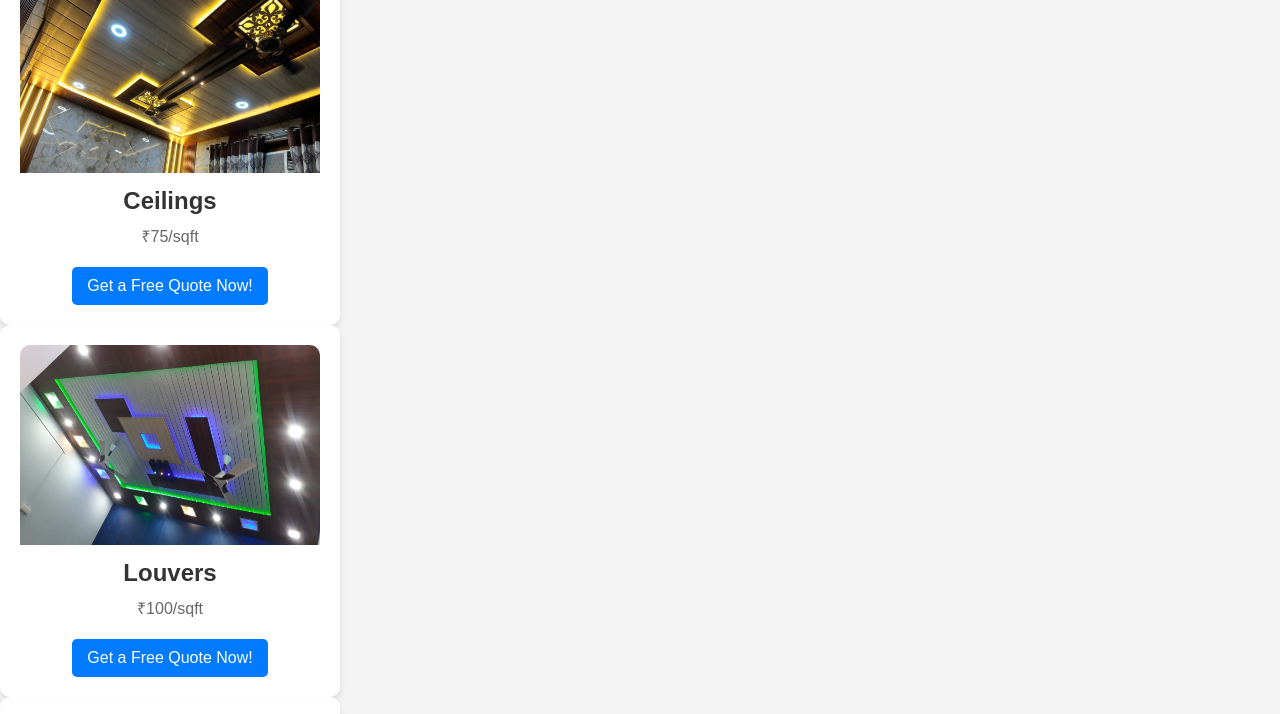
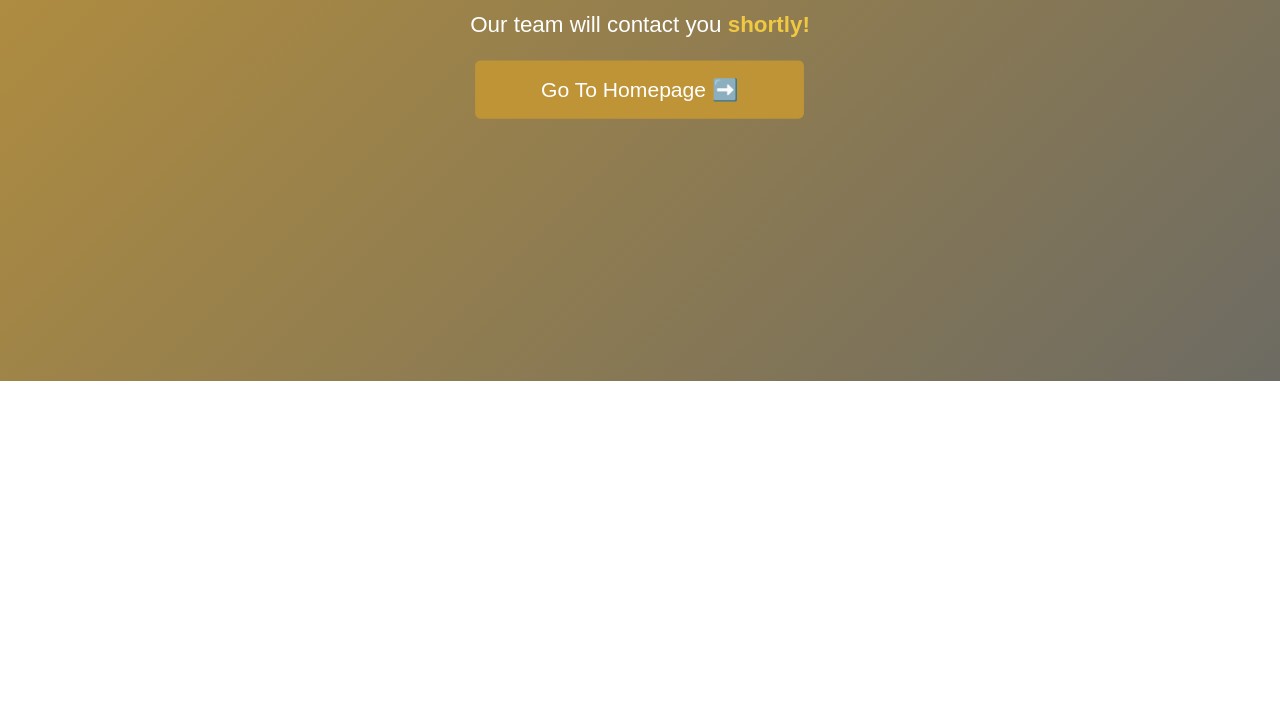
Before and after one commit to Sakshibhatia06/lavishlayerslp2, a plain HTML site: page ex.html in a window 1280 px wide. Shown: the part 419-1133 px from the top of the page. After the commit the page ends 800 px from the top, so only its background shows below. Drawn offline with Linux system fonts and the light colour scheme.

Commit message:
Update ex.html

```diff
--- a/ex.html
+++ b/ex.html
@@ -3,102 +3,87 @@
 <head>
     <meta charset="UTF-8">
     <meta name="viewport" content="width=device-width, initial-scale=1.0">
-    <title>Flexbox Cards with Animation</title>
+    <title>Thank You | lavishhlayers</title>
     <style>
         body {
             font-family: Arial, sans-serif;
             margin: 0;
             padding: 0;
-            background-color: #f4f4f4;
+            display: flex;
+            justify-content: center;
+            align-items: center;
+            height: 100vh;
+            background: linear-gradient(135deg, #bf9437, #6d6b63);
+            color: #fff;
+            text-align: center;
         }
-        .container1 {
-            display: flex;
-            flex-wrap: wrap;
-            gap: 20px;
-            justify-content: center;
+
+        .container {
             padding: 20px;
+            max-width: 800px;
         }
-        .card {
-            background: #fff;
-            border-radius: 10px;
-            box-shadow: 0 4px 6px rgba(0, 0, 0, 0.1);
-            padding: 20px;
-            width: 300px;
-            text-align: center;
-            transition: transform 0.3s, box-shadow 0.3s;
+
+        h1 {
+            font-size: 2.9rem;
+            margin-bottom: 10px;
+            animation: fadeIn 2s;
         }
-        .card:hover {
-            transform: translateY(-10px);
-            box-shadow: 0 6px 12px rgba(0, 0, 0, 0.2);
+
+        p {
+            font-size: 1.4rem;
+            line-height: 1.6;
+            margin-bottom: 20px;
+            animation: fadeIn 2.5s;
         }
-        .card img {
-            width: 100%;
-            height: 200px;
-            border-radius: 10px 10px 0 0;
-        }
-        .card h3 {
-            margin: 10px 0 0;
-            font-size: 1.5rem;
-            color: #333;
-        }
-        .card p {
-            font-size: 1rem;
-            color: #666;
-            margin: 10px 0 20px;
-        }
-        .card button {
-            background-color: #007BFF;
-            color: white;
+
+        .join-button {
+            display: inline-block;
+            padding: 15px 60px;
+            font-size: 1.2rem;
+            color: #fff;
+            background: #bf9437;;
             border: none;
             border-radius: 5px;
-            padding: 10px 15px;
+            text-decoration: none;
             cursor: pointer;
-            font-size: 1rem;
-            transition: background-color 0.3s;
+            animation: pulse 2s infinite;
+            transition: background 0.3s;
         }
-        .card button:hover {
-            background-color: #0056b3;
+
+        .join-button:hover {
+            background: #e64a19;
+        }
+
+        @keyframes fadeIn {
+            from { opacity: 0; transform: translateY(-10px); }
+            to { opacity: 1; transform: translateY(0); }
+        }
+
+        @keyframes pulse {
+            0% { transform: scale(1); }
+            50% { transform: scale(1.1); }
+            100% { transform: scale(1); }
+        }
+
+        .join-button span {
+            display: inline-block;
+            animation: bounce 1s infinite;
+        }
+
+        @keyframes bounce {
+            0%, 20%, 50%, 80%, 100% { transform: translateY(0); }
+            40% { transform: translateY(-10px); }
+            60% { transform: translateY(-5px); }
         }
     </style>
 </head>
 <body>
     <div class="container">
-        <div class="card">
-            <img src="img/interior1.jpg" alt="Wall Panels">
-            <h3>Wall Panels</h3>
-            <p>₹50/sqft</p>
-            <button>Get a Free Quote Now!</button>
-        </div>
-        <div class="card">
-            <img src="img/interior2.jpg" alt="Ceilings">
-            <h3>Ceilings</h3>
-            <p>₹75/sqft</p>
-            <button>Get a Free Quote Now!</button>
-        </div>
-        <div class="card">
-            <img src="img/interior3.jpg" alt="Louvers">
-            <h3>Louvers</h3>
-            <p>₹100/sqft</p>
-            <button>Get a Free Quote Now!</button>
-        </div>
-        <div class="card">
-            <img src="img/interior4.jpg" alt="Marble Sheets">
-            <h3>Marble Sheets</h3>
-            <p>₹150/sqft</p>
-            <button>Get a Free Quote Now!</button>
-        </div>
-        <div class="card">
-            <img src="img/interior5.jpg" alt="Gypsum Board Ceilings">
-            <h3>Gypsum Board Ceilings</h3>
-            <p>₹90/sqft</p>
-            <button>Get a Free Quote Now!</button>
-        </div>
-        <div class="card">
-            <img src="img/interior6.jpg" alt="Wallpaper">
-            <h3>Wallpaper</h3>
-            <p>₹30/sqft</p>
-            <button>Get a Free Quote Now!</button>
-        </div>
+        <h1>Thank you for sharing your information 🎉</h1>
+        <p>Our team will contact you <strong style="color: #f0c843;">shortly!</strong></p>
+        <a class="join-button" href="index.html" target="_blank">
+         Go To Homepage  <span>➡️</span>
+        </a>
     </div>
 </body>
 </html>
```
